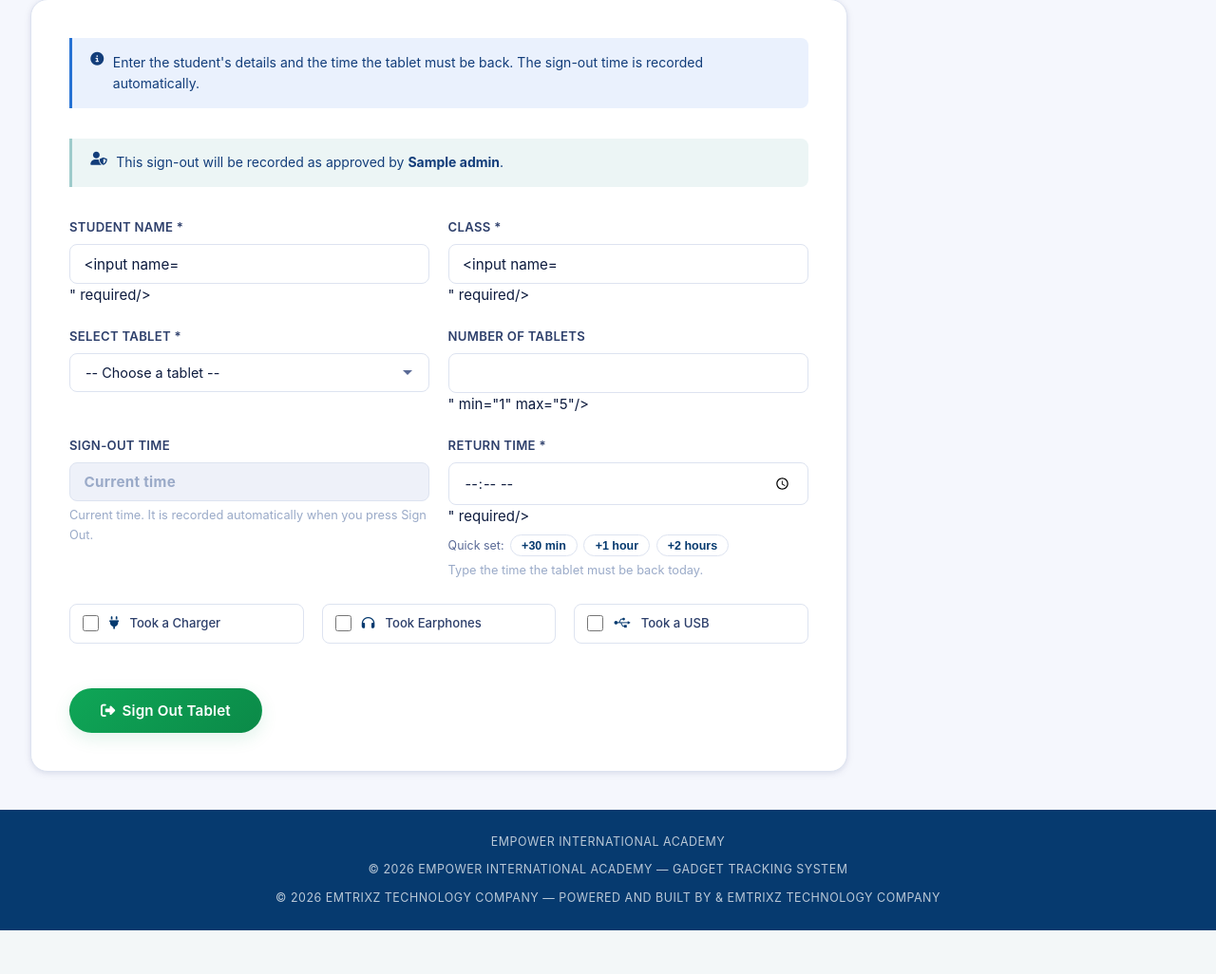
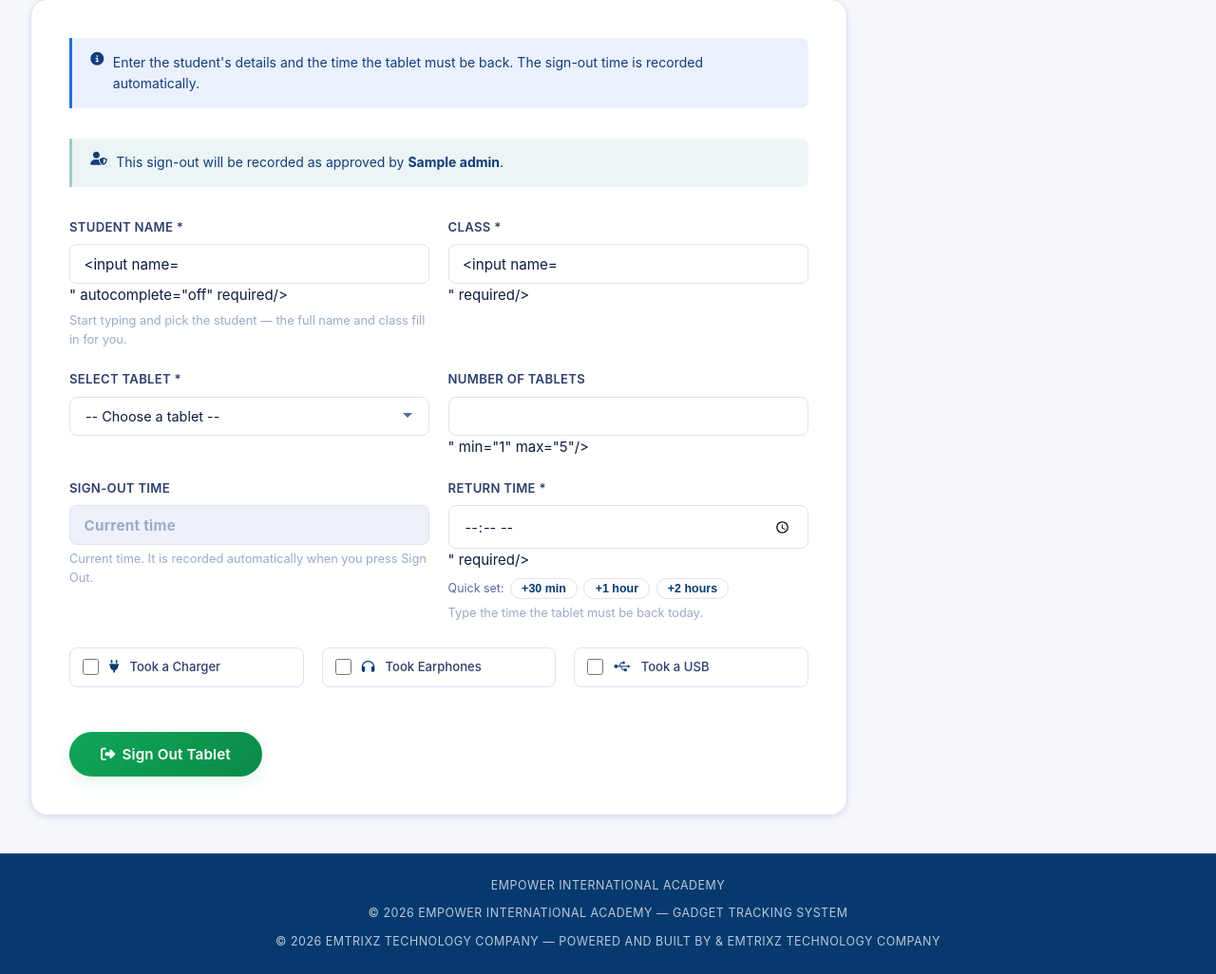
Before and after one commit to empowerinternationalacademy21-jpg/Empower-Staff-Attendence-And-Gadget-Tracking-System, a Flask app: template templates/tablet_signout.html in a window 1280 px wide. Shown: the part 220-1246 px from the top of the page at 95% size. Before the commit the page ends 1200 px from the top, so only its background shows below. Run offline with Flask 3, Linux system fonts and the light colour scheme; the template is opened without the code that fills it: most values are stand-ins (such as "Sample title", 1, 10 or a date in 2020); form fields are guessed from the names that the template uses.

Commit message:
Enhance student signout form with hints and IDs
Updated input fields for student name and class to include IDs and improved placeholder text. Added a hint for student selection based on the school register.

```diff
--- a/templates/tablet_signout.html
+++ b/templates/tablet_signout.html
@@ -19,11 +19,15 @@
     <div class="form-row">
       <div class="form-group">
         <label>Student Name *</label>
-        <input type="text" name="student_name" class="form-control" placeholder="Student's full name" value="{{ form.get('student_name', '') }}" required/>
+        <input type="text" name="student_name" id="student_name" class="form-control" placeholder="Type a few letters, e.g. muk gra" value="{{ form.get('student_name', '') }}" autocomplete="off" required/>
+        <span class="form-note" id="student-hint">
+          {% if students %}Start typing and pick the student — the full name and class fill in for you.
+          {% else %}No students registered yet — <a href="{{ url_for('students_register') }}">add them here</a>, or type the name.{% endif %}
+        </span>
       </div>
       <div class="form-group">
         <label>Class *</label>
-        <input type="text" name="student_class" class="form-control" placeholder="e.g. Grade 9A" value="{{ form.get('student_class', '') }}" required/>
+        <input type="text" name="student_class" id="student_class" class="form-control" placeholder="e.g. Grade 9A" value="{{ form.get('student_class', '') }}" required/>
       </div>
     </div>
 
@@ -112,6 +116,29 @@
 #return-hint.ok  { color: var(--green-dark, #0b7a47); font-weight: 600; }
 </style>
 
+<script src="{{ url_for('static', filename='js/student-picker.js') }}"></script>
+<script>
+// Type-ahead for the student's name: pick from the school register and the
+// class is filled in automatically. (Typing a name that is not in the register still works.)
+(function () {
+  var REGISTER = {{ students|tojson }};
+  var nameEl = document.getElementById('student_name');
+  var classEl = document.getElementById('student_class');
+  var hint = document.getElementById('student-hint');
+  if (!window.StudentPicker || !nameEl || !REGISTER.length) return;
+  var initial = hint.innerHTML;
+  StudentPicker.attach({
+    input: nameEl,
+    data: REGISTER,
+    noMatch: 'No match in the register — you can still type the full name',
+    onSelect: function (s) {
+      classEl.value = s.c;
+      hint.innerHTML = '<i class="fas fa-check-circle" style="color:#0b7a47"></i> From the school register.';
+    },
+    onClear: function () { hint.innerHTML = initial; }
+  });
+})();
+</script>
 <script>
 // The clock follows the SERVER's time in the school's time zone, so it is
 // correct even if this device's clock or time zone is wrong.
```
